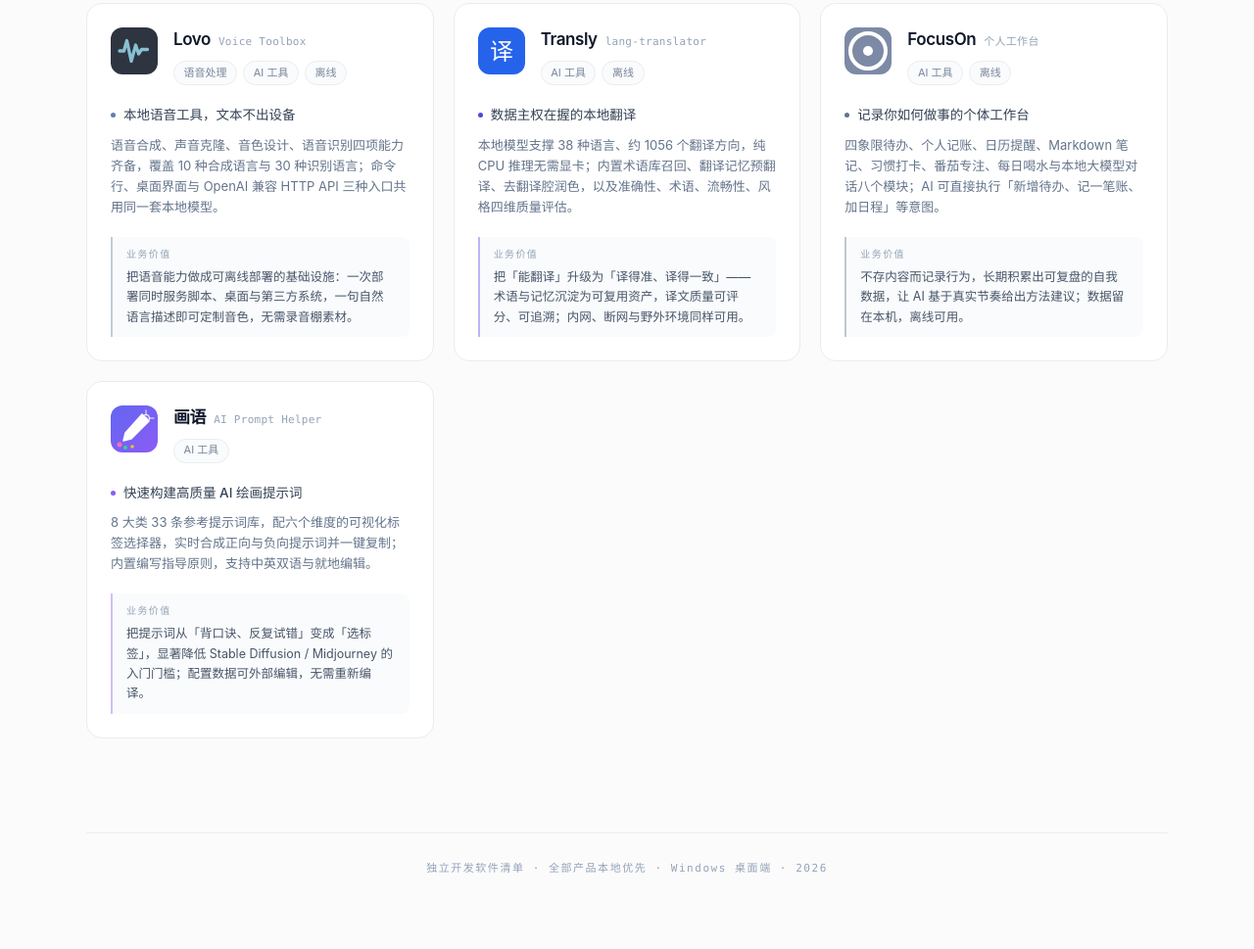
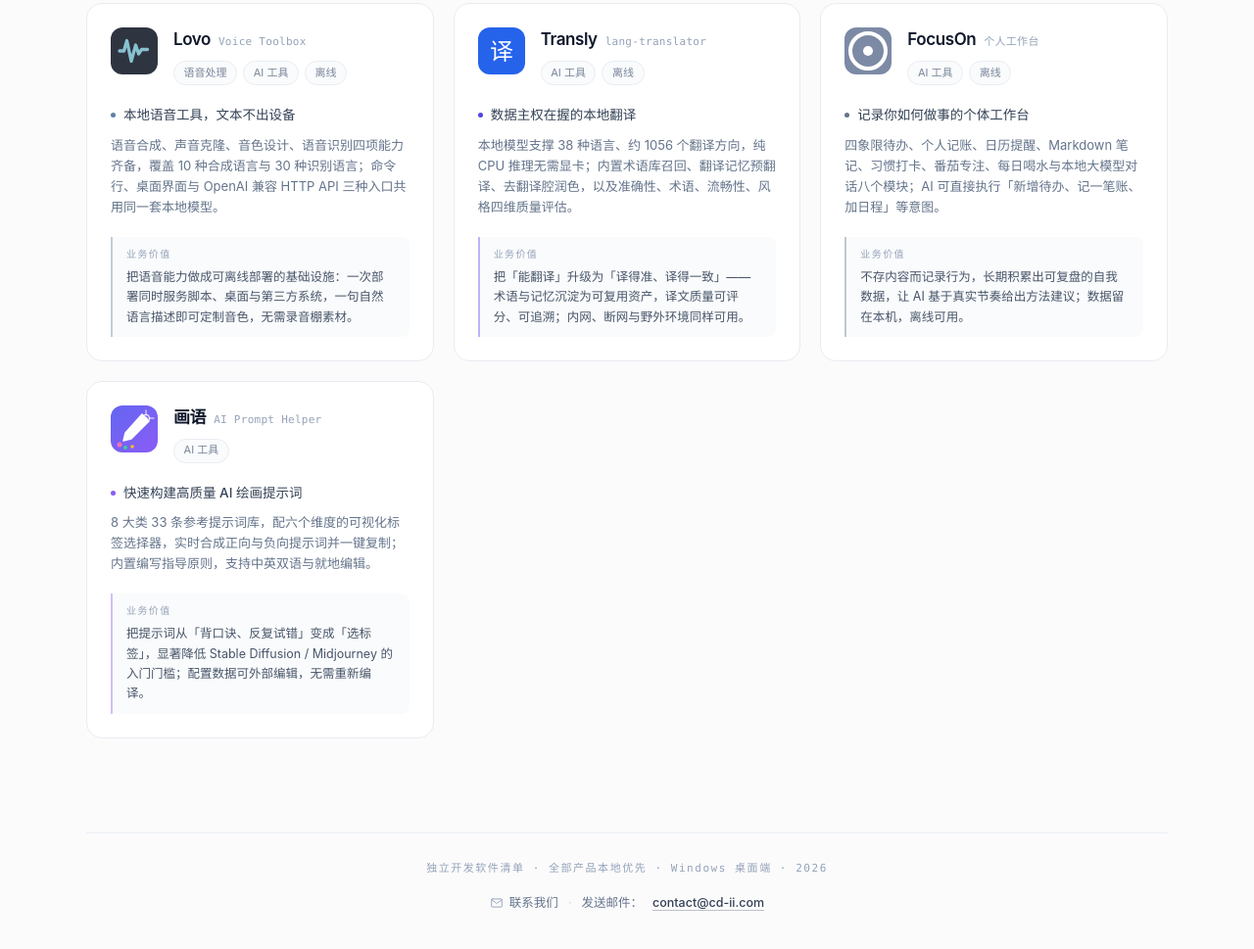
Before and after one commit to ruoyousi/website, a plain HTML site: page index.html in a window 1280 px wide. Shown: the part 912-1881 px from the top of the page at 98% size. Before the commit the page ends 1855 px from the top, so only its background shows below. Drawn offline with nearby package versions, Linux system fonts and the light colour scheme.

Commit message:
feat: 底部新增联系状态栏
- 版权行下方新增「联系我们 · 发送邮件：contact@cd-ii.com」
- 邮箱为 mailto: 链接，点击唤起系统邮件应用；带悬停变色、下划线与键盘焦点样式

```diff
--- a/index.html
+++ b/index.html
@@ -123,6 +123,23 @@
   .value-box {
     border-left: 2px solid color-mix(in srgb, var(--accent) 40%, #fff);
     background: #fafbfc;
+  }
+
+  /* ===== 底部联系状态栏 ===== */
+  .contact-mail {
+    color: #334155;
+    font-weight: 500;
+    text-decoration: underline;
+    text-decoration-thickness: 1px;
+    text-decoration-color: rgba(51, 65, 85, .3);
+    text-underline-offset: 3px;
+    transition: color .2s, text-decoration-color .2s;
+  }
+  .contact-mail:hover { color: #0f172a; text-decoration-color: rgba(15, 23, 42, .6); }
+  .contact-mail:focus-visible {
+    outline: 2px solid #0f172a;
+    outline-offset: 2px;
+    border-radius: 2px;
   }
 
   @keyframes rise {
@@ -500,6 +517,21 @@
       <p class="text-center font-mono text-[11px] tracking-[.14em] text-slate-400">
         独立开发软件清单 · 全部产品本地优先 · Windows 桌面端 · 2026
       </p>
+
+      <!-- 底部联系状态栏 -->
+      <div class="mt-5 flex flex-wrap items-center justify-center gap-x-2.5 gap-y-2 text-[12.5px] leading-none text-slate-500">
+        <span class="inline-flex items-center gap-1.5">
+          <svg class="h-3.5 w-3.5 text-slate-400" viewBox="0 0 24 24" fill="none" stroke="currentColor"
+               stroke-width="1.6" stroke-linecap="round" stroke-linejoin="round" aria-hidden="true">
+            <path d="M4 5h16a1 1 0 0 1 1 1v12a1 1 0 0 1-1 1H4a1 1 0 0 1-1-1V6a1 1 0 0 1 1-1z"/>
+            <path d="m3.5 6.5 7.4 5.6a2 2 0 0 0 2.2 0l7.4-5.6"/>
+          </svg>
+          联系我们
+        </span>
+        <span class="text-slate-300" aria-hidden="true">·</span>
+        <span>发送邮件：</span>
+        <a class="contact-mail" href="mailto:contact@cd-ii.com" title="点击给 contact@cd-ii.com 发送邮件">contact@cd-ii.com</a>
+      </div>
     </div>
   </footer>
 
```
